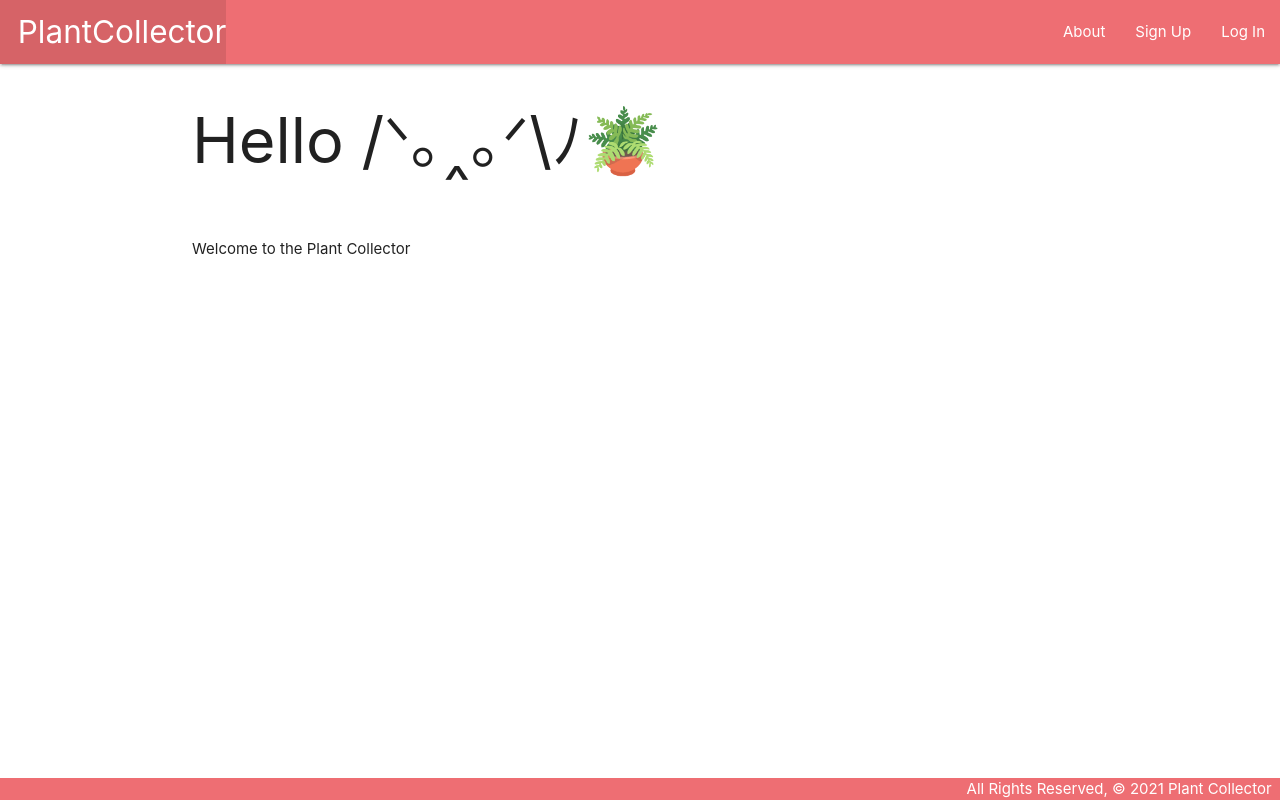
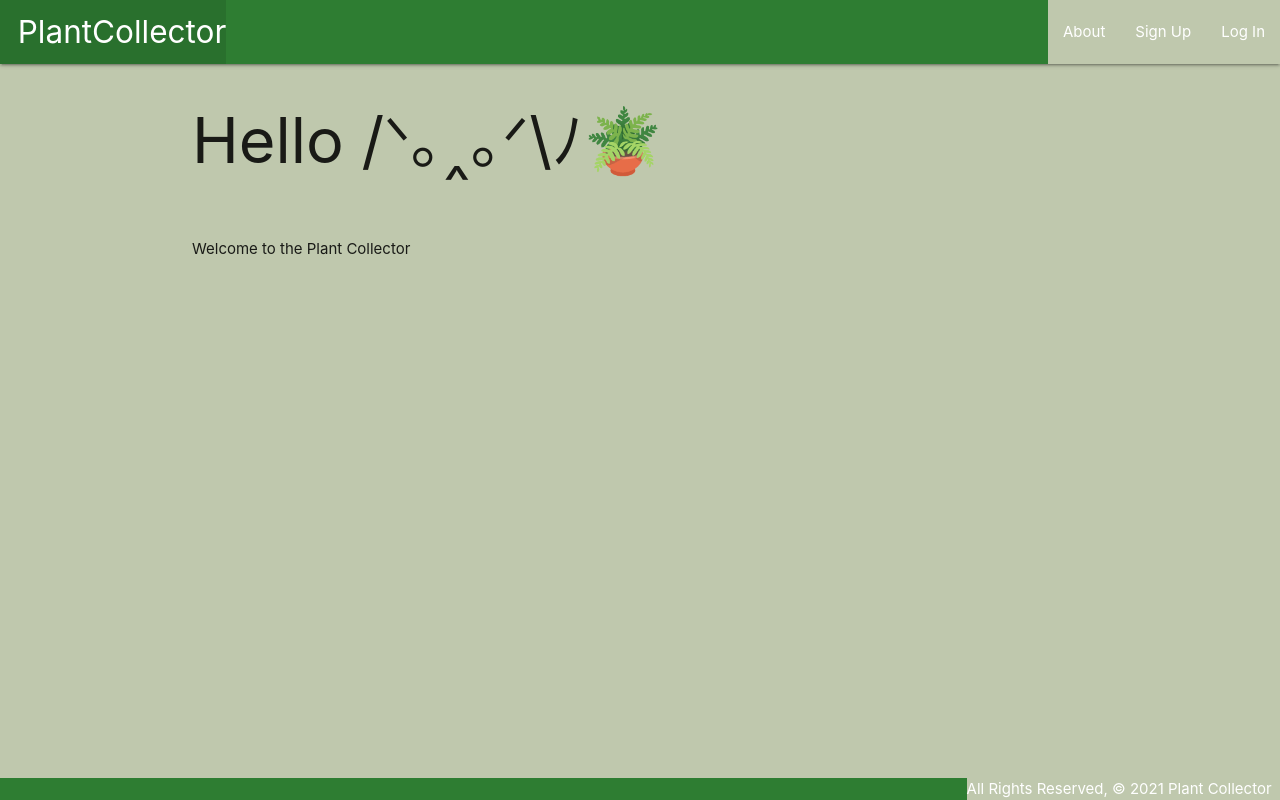
Before and after one commit to ari-flowers/Plant-Collector, a Django app: page / in a window 1280 px wide. Run offline with Django 3.2, Linux system fonts and the light colour scheme.

Commit message:
Changed nav and footer color to green

```diff
--- a/main_app/static/css/style.css
+++ b/main_app/static/css/style.css
@@ -1,4 +1,5 @@
 body {
+  background-color: #BFC8AD;
   display: flex;
   min-height: 100vh;
   flex-direction: column;
@@ -12,3 +13,6 @@ footer.page-footer {
   padding-top: 0;
   text-align: right;
 }
+* {
+background-color: #BFC8AD;
+}
--- a/main_app/templates/base.html
+++ b/main_app/templates/base.html
@@ -14,7 +14,7 @@
 <body>
   <header class="navbar-fixed">
     <nav>
-      <div class="nav-wrapper">
+      <div class="nav-wrapper green darken-3">
         <ul>
           <li><a href="/" class="left brand-logo">&nbsp;&nbsp;PlantCollector</a></li>
         </ul>
@@ -50,7 +50,7 @@
     {% block content %}
     {% endblock %}
   </main>
-  <footer class="page-footer">
+  <footer class="page-footer green darken-3">
     <div class="right">All Rights Reserved, &copy; 2021 Plant Collector &nbsp;</div>
   </footer>
 </body>
```
